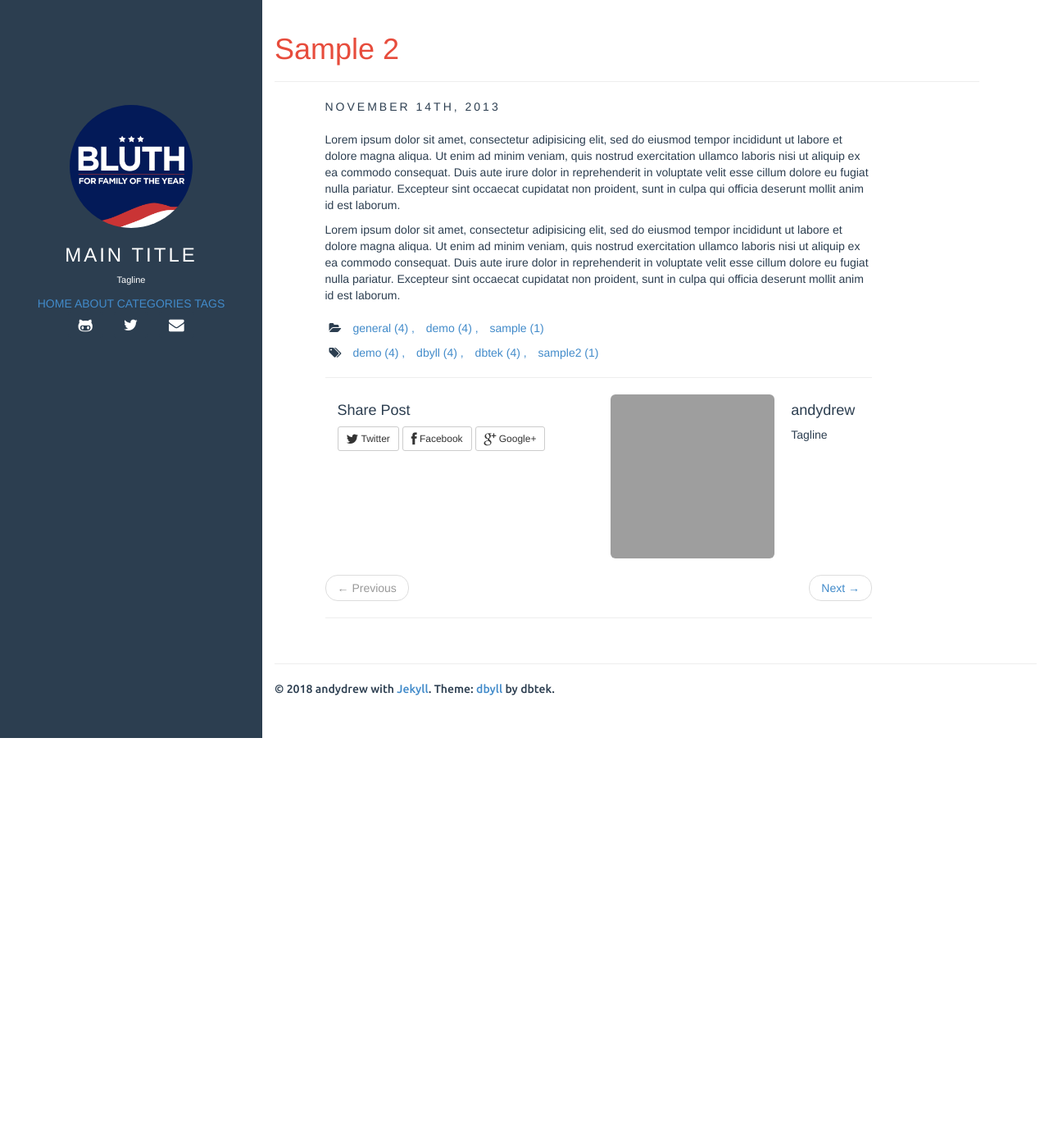
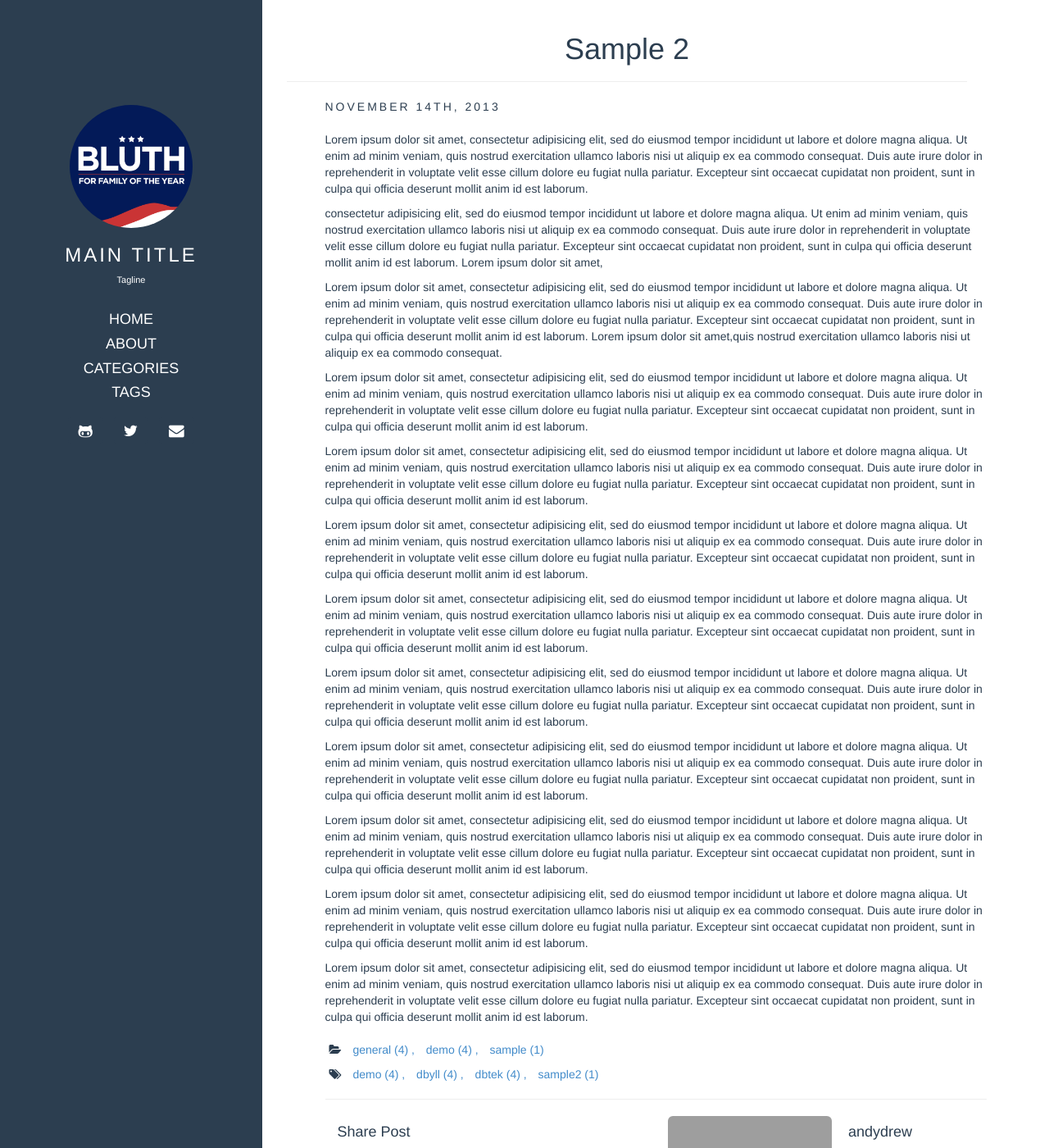
Before and after one commit to Andrew-Bennett/andrew-bennett.github.io, a Jekyll site: the page built from _posts/2013-11-14-sample-2.md, in a window 1280 px wide and 1400 px high. Shown: the whole window at 82% size. Built offline with Jekyll 4.4.1, drawn with Linux system fonts in a browser that asks for light colours; grey boxes are pictures that could not be loaded.

Commit message:
Further customisation

```diff
--- a/_includes/default.html
+++ b/_includes/default.html
@@ -68,6 +68,7 @@
 		<div class="collapse navbar-collapse" id="bs-example-navbar-collapse-1">
 			<ul class="nav navbar-nav">
 				<li class="active"><a href="{{ site.BASE_PATH }}/">Home</a></li>
+				<li><a href="{{ site.BASE_PATH}}/{{ site.about_path }}">About</a></li>
 				<li><a href="{{ site.BASE_PATH}}/{{ site.categories_path }}">Categories</a></li>
 				<li><a href="{{ site.BASE_PATH}}/{{ site.tags_path }}">Tags</a></li>
 			</ul>
--- a/_includes/page.html
+++ b/_includes/page.html
@@ -1,5 +1,5 @@
 <div class="page-header">
-  <h1>{{ page.title }} {% if page.tagline %} <small>{{ page.tagline }}</small>{% endif %}</h1>
+  <h1 class="text-center">{{ page.title }} {% if page.tagline %} <small>{{ page.tagline }}</small>{% endif %}</h1>
 </div>
 
 {{ content }}
--- a/_includes/post.html
+++ b/_includes/post.html
@@ -1,10 +1,12 @@
-<div class="page-header">
-  <h1>{{ page.title }} {% if page.tagline %}<small>{{page.tagline}}</small>{% endif %}</h1>
+<div class="col-sm-12">
+	<div class="page-header">
+		<h1 class="text-center">{{ page.title }} {% if page.tagline %}<small>{{page.tagline}}</small>{% endif %}</h1>
+	</div>
 </div>
 
 <article>
 
-	<div class="col-sm-10">
+	<div class="col-sm-12">
 	 <span class="post-date">
 	   {% assign d = page.date | date: "%d" | plus:'0' %}
 	   {{ page.date | date: "%B" }}
--- a/_includes/sidebar.html
+++ b/_includes/sidebar.html
@@ -16,11 +16,11 @@
 
 <!-- Links to other pages -->
 
-<div id="sidebar-links" class="text-center sidebar-links">
-	<a href="{{ site.BASE_PATH }}/">Home</a>
-	<a href="{{ site.BASE_PATH }}/{ site.about_path}}">About</a>
-	<a href="{{ site.BASE_PATH}}/{{ site.categories_path }}">Categories</a>
-	<a href="{{ site.BASE_PATH}}/{{ site.tags_path }}">Tags</a>
+<div id="sidebar-links" class="text-center sidebar-links sidebar-links-section">
+	<h4><a class="sidebar-links" href="{{ site.BASE_PATH }}/">Home</a></h4>
+	<h4><a class="sidebar-links" href="{{ site.BASE_PATH}}/{{ site.about_path }}">About</a></h4>
+	<h4><a class="sidebar-links" href="{{ site.BASE_PATH}}/{{ site.categories_path }}">Categories</a></h4>
+	<h4><a class="sidebar-links" href="{{ site.BASE_PATH}}/{{ site.tags_path }}">Tags</a></h4>
 </div>
 
 <div id="contact-list" class="text-center">
--- a/_posts/2013-11-14-sample-2.md
+++ b/_posts/2013-11-14-sample-2.md
@@ -8,4 +8,25 @@ description: Sample placeholder post.
 
 Lorem ipsum dolor sit amet,  consectetur adipisicing elit,  sed do eiusmod tempor incididunt ut labore et dolore magna aliqua. Ut enim ad minim veniam,  quis nostrud exercitation ullamco laboris nisi ut aliquip ex ea commodo consequat. Duis aute irure dolor in reprehenderit in voluptate velit esse cillum dolore eu fugiat nulla pariatur. Excepteur sint occaecat cupidatat non proident,  sunt in culpa qui officia deserunt mollit anim id est laborum.
 
+consectetur adipisicing elit,  sed do eiusmod tempor incididunt ut labore et dolore magna aliqua. Ut enim ad minim veniam,  quis nostrud exercitation ullamco laboris nisi ut aliquip ex ea commodo consequat. Duis aute irure dolor in reprehenderit in voluptate velit esse cillum dolore eu fugiat nulla pariatur. Excepteur sint occaecat cupidatat non proident,  sunt in culpa qui officia deserunt mollit anim id est laborum.
+Lorem ipsum dolor sit amet,
+
+Lorem ipsum dolor sit amet,  consectetur adipisicing elit,  sed do eiusmod tempor incididunt ut labore et dolore magna aliqua. Ut enim ad minim veniam,  quis nostrud exercitation ullamco laboris nisi ut aliquip ex ea commodo consequat. Duis aute irure dolor in reprehenderit in voluptate velit esse cillum dolore eu fugiat nulla pariatur. Excepteur sint occaecat cupidatat non proident,  sunt in culpa qui officia deserunt mollit anim id est laborum. Lorem ipsum dolor sit amet,quis nostrud exercitation ullamco laboris nisi ut aliquip ex ea commodo consequat.
+
 Lorem ipsum dolor sit amet,  consectetur adipisicing elit,  sed do eiusmod tempor incididunt ut labore et dolore magna aliqua. Ut enim ad minim veniam,  quis nostrud exercitation ullamco laboris nisi ut aliquip ex ea commodo consequat. Duis aute irure dolor in reprehenderit in voluptate velit esse cillum dolore eu fugiat nulla pariatur. Excepteur sint occaecat cupidatat non proident,  sunt in culpa qui officia deserunt mollit anim id est laborum.
+
+Lorem ipsum dolor sit amet,  consectetur adipisicing elit,  sed do eiusmod tempor incididunt ut labore et dolore magna aliqua. Ut enim ad minim veniam,  quis nostrud exercitation ullamco laboris nisi ut aliquip ex ea commodo consequat. Duis aute irure dolor in reprehenderit in voluptate velit esse cillum dolore eu fugiat nulla pariatur. Excepteur sint occaecat cupidatat non proident,  sunt in culpa qui officia deserunt mollit anim id est laborum.
+
+Lorem ipsum dolor sit amet,  consectetur adipisicing elit,  sed do eiusmod tempor incididunt ut labore et dolore magna aliqua. Ut enim ad minim veniam,  quis nostrud exercitation ullamco laboris nisi ut aliquip ex ea commodo consequat. Duis aute irure dolor in reprehenderit in voluptate velit esse cillum dolore eu fugiat nulla pariatur. Excepteur sint occaecat cupidatat non proident,  sunt in culpa qui officia deserunt mollit anim id est laborum.
+
+Lorem ipsum dolor sit amet,  consectetur adipisicing elit,  sed do eiusmod tempor incididunt ut labore et dolore magna aliqua. Ut enim ad minim veniam,  quis nostrud exercitation ullamco laboris nisi ut aliquip ex ea commodo consequat. Duis aute irure dolor in reprehenderit in voluptate velit esse cillum dolore eu fugiat nulla pariatur. Excepteur sint occaecat cupidatat non proident,  sunt in culpa qui officia deserunt mollit anim id est laborum.
+
+Lorem ipsum dolor sit amet,  consectetur adipisicing elit,  sed do eiusmod tempor incididunt ut labore et dolore magna aliqua. Ut enim ad minim veniam,  quis nostrud exercitation ullamco laboris nisi ut aliquip ex ea commodo consequat. Duis aute irure dolor in reprehenderit in voluptate velit esse cillum dolore eu fugiat nulla pariatur. Excepteur sint occaecat cupidatat non proident,  sunt in culpa qui officia deserunt mollit anim id est laborum.
+
+Lorem ipsum dolor sit amet,  consectetur adipisicing elit,  sed do eiusmod tempor incididunt ut labore et dolore magna aliqua. Ut enim ad minim veniam,  quis nostrud exercitation ullamco laboris nisi ut aliquip ex ea commodo consequat. Duis aute irure dolor in reprehenderit in voluptate velit esse cillum dolore eu fugiat nulla pariatur. Excepteur sint occaecat cupidatat non proident,  sunt in culpa qui officia deserunt mollit anim id est laborum.
+
+Lorem ipsum dolor sit amet,  consectetur adipisicing elit,  sed do eiusmod tempor incididunt ut labore et dolore magna aliqua. Ut enim ad minim veniam,  quis nostrud exercitation ullamco laboris nisi ut aliquip ex ea commodo consequat. Duis aute irure dolor in reprehenderit in voluptate velit esse cillum dolore eu fugiat nulla pariatur. Excepteur sint occaecat cupidatat non proident,  sunt in culpa qui officia deserunt mollit anim id est laborum.
+
+Lorem ipsum dolor sit amet,  consectetur adipisicing elit,  sed do eiusmod tempor incididunt ut labore et dolore magna aliqua. Ut enim ad minim veniam,  quis nostrud exercitation ullamco laboris nisi ut aliquip ex ea commodo consequat. Duis aute irure dolor in reprehenderit in voluptate velit esse cillum dolore eu fugiat nulla pariatur. Excepteur sint occaecat cupidatat non proident,  sunt in culpa qui officia deserunt mollit anim id est laborum.
+
+Lorem ipsum dolor sit amet,  consectetur adipisicing elit,  sed do eiusmod tempor incididunt ut labore et dolore magna aliqua. Ut enim ad minim veniam,  quis nostrud exercitation ullamco laboris nisi ut aliquip ex ea commodo consequat. Duis aute irure dolor in reprehenderit in voluptate velit esse cillum dolore eu fugiat nulla pariatur. Excepteur sint occaecat cupidatat non proident,  sunt in culpa qui officia deserunt mollit anim id est laborum.
--- a/assets/css/style.css
+++ b/assets/css/style.css
@@ -41,6 +41,10 @@ body{
 	color: #fff;
 	text-transform: uppercase;
 	display: block;
+}
+
+.sidebar-links-section  {
+	padding: 10px 0px 10px 0px;
 }
 
 a.nav-link {
@@ -99,8 +103,12 @@ article .share .gplus:hover {
 }
 
 .page-header {
-	color: #e74c3c;
+	color: #2c3e50;
 	/* text-shadow: 1px 1px 1px rgba(150, 150, 150, 1); */
+}
+
+.page-title {
+	padding-left: 5%
 }
 
 @media only screen and (min-width: 768px) {
@@ -140,20 +148,20 @@ article.home h4,
 article.home h5,
 article.home h6 {
 	font-family: 'Ubuntu', sans-serif;
-	color: #f2756a;
+	color: #2c3e50;
 }
 
 article.home h1 a,
 article.home h2 a,
 article.home h3 a,
 article.home h4 a {
-	color: #f2756a;
+	color: #2c3e50;
 }
 article.home h1 a:hover,
 article.home h2 a:hover,
 article.home h3 a:hover,
 article.home h4 a:hover {
-	color: #e74c3c;
+	color: #2c3e50;
 }
 
 .author .author-image {
```
